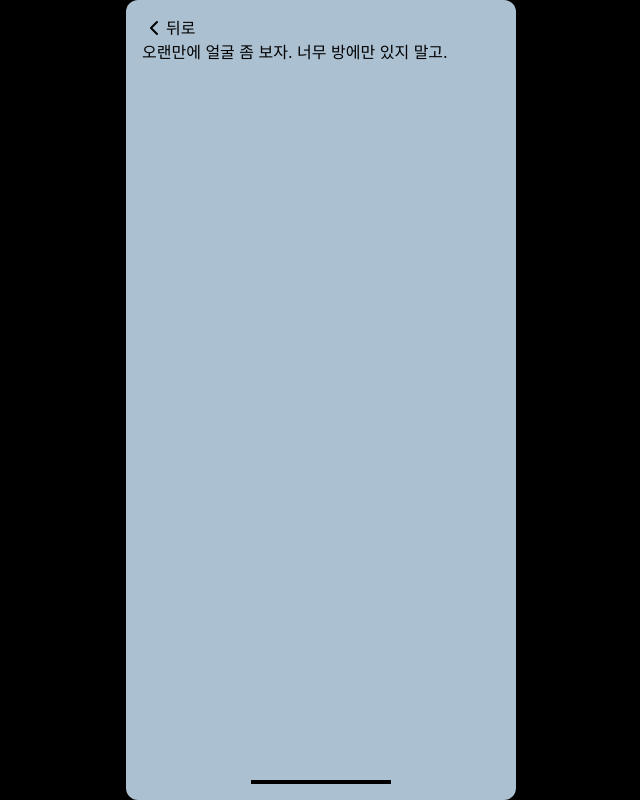
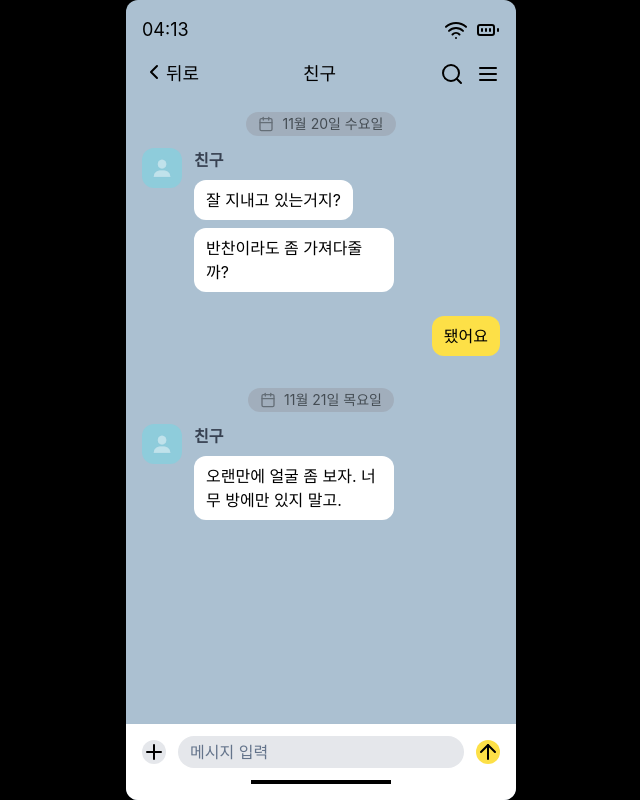
Before and after one commit to SeohyunLilyChoi/instell, a React (Vite) app: page /kakaoF/1 in a window 1280 px wide. Shown: the whole page, without its empty margins (319-959 px from the left). Built offline with nearby package versions, Linux system fonts and the light colour scheme; a web font is replaced by a local one.

Commit message:
Feat/add each kakao page

```diff
--- a/src/HomeScreen.tsx
+++ b/src/HomeScreen.tsx
@@ -40,7 +40,7 @@ export default function HomeScreen() {
         </div>
         <div>
           <div className="flex">
-            <div className="justify-items-center ml-1 mr-5">
+            <div className="justify-items-center ml-1 mr-5 cursor-pointer">
               <img
                 src={KakaoIcon}
                 onClick={() => {
@@ -50,7 +50,7 @@ export default function HomeScreen() {
               />
               <p>카카오톡</p>
             </div>
-            <div className="justify-items-center">
+            <div className="justify-items-center cursor-pointer">
               <img src={PhotoIcon} className="w-16 rounded-xl mb-1" />
               <p>사진</p>
             </div>
--- a/src/KakaoF.tsx
+++ b/src/KakaoF.tsx
@@ -1,5 +1,17 @@
-import { ChevronLeft } from 'lucide-react';
+import {
+  ArrowUp,
+  BatteryFullIcon,
+  Calendar,
+  ChevronLeft,
+  MenuIcon,
+  Plus,
+  Search,
+  WifiIcon,
+} from 'lucide-react';
+import { useEffect, useState } from 'react';
 import { useNavigate, useParams } from 'react-router-dom';
+
+import kakao_profile from './assets/kakao-profile.jpg';
 
 // 메시지 타입 정의
 type Message = {
@@ -17,29 +29,130 @@ type KakaoFProps = {
 
 export default function KakaoF({ messages }: KakaoFProps) {
   const navigate = useNavigate();
+  const [time, setTime] = useState(new Date());
   const { id } = useParams();
 
+  useEffect(() => {
+    const timer = setInterval(() => {
+      setTime(new Date());
+    }, 1000);
+    return () => {
+      clearInterval(timer);
+    };
+  }, []);
+
   const message = messages.find((msg) => msg.id === id);
+
+  const getDayAgo = () => {
+    const DayAgo = new Date(time);
+    DayAgo.setDate(time.getDate() - 1);
+    return DayAgo;
+  };
 
   if (message !== undefined) {
     return (
       <div className="flex h-screen bg-black justify-center items-center">
         <div className="flex-col w-[390px] overflow-clip h-screen mt-10 mb-10 rounded-xl bg-[#ABC0D1] p-4 text-black ">
+          {/* Status Bar */}
+          <div className="flex justify-between items-center mb-4">
+            <span className="text-lg">
+              {time.toLocaleTimeString('ko-KR', {
+                hour: 'numeric',
+                minute: '2-digit',
+                hourCycle: 'h23',
+              })}
+            </span>
+            <div className="flex items-center gap-1">
+              <div className="flex">
+                <WifiIcon className="mr-2" />
+                <BatteryFullIcon />
+              </div>
+            </div>
+          </div>
+
+          <div className="flex w-[390px] px-4 pb-6 justify-self-center justify-between items-center">
             <div
               onClick={() => {
                 navigate(`/kakao`);
               }}
-            className="flex"
+              className="flex cursor-pointer"
             >
               <ChevronLeft />
-            뒤로
+              <p className="text-lg">뒤로</p>
             </div>
-          <div>{message.content}</div>
+            <div>
+              <p className="text-lg">{message.sender}</p>
+            </div>
+            <div className="flex">
+              <Search className="mr-3" />
+              <MenuIcon />
+            </div>
+          </div>
+
+          <div>
+            <p className="flex w-fit px-3 mb-3 justify-self-center items-center rounded-full text-sm bg-gray-400 opacity-60">
+              <Calendar className="w-4 mr-2 opacity-65" />
+              {getDayAgo().toLocaleDateString('ko-KR', {
+                month: 'long',
+                day: 'numeric',
+                weekday: 'long',
+              })}
+            </p>
+            <div className="flex mb-6">
+              <img src={kakao_profile} className="w-10 h-10 mr-3 rounded-xl" />
+              <div>
+                <p className="font-semibold text-gray-700 mb-2">
+                  {message.sender}
+                </p>
+                <p className="w-fit max-w-[200px] px-3 py-2 mb-2 rounded-xl bg-white">
+                  잘 지내고 있는거지?
+                </p>
+                <p className="max-w-[200px] px-3 py-2 rounded-xl bg-white">
+                  반찬이라도 좀 가져다줄까?
+                </p>
+              </div>
+            </div>
+            <div className="flex mb-6 justify-self-end">
+              <div>
+                <p className="w-fit max-w-[200px] px-3 py-2 mb-2 rounded-xl bg-white bg-yellow-300">
+                  됐어요
+                </p>
+              </div>
+            </div>
+          </div>
+
+          <p className="flex w-fit px-3 mb-3 justify-self-center items-center rounded-full text-sm bg-gray-400 opacity-60">
+            <Calendar className="w-4 mr-2 opacity-65" />
+            {time.toLocaleDateString('ko-KR', {
+              month: 'long',
+              day: 'numeric',
+              weekday: 'long',
+            })}
+          </p>
+          <div className="flex">
+            <img src={kakao_profile} className="w-10 h-10 mr-3 rounded-xl" />
+            <div>
+              <p className="font-semibold text-gray-700 mb-2">
+                {message.sender}
+              </p>
+              <p className="max-w-[200px] px-3 py-2 rounded-xl bg-white">
+                {message.content}
+              </p>
+            </div>
+          </div>
+
+          <div className="fixed bottom-0 inset-x-0 bg-white shadow-md rounded-b-xl flex w-[390px] px-4 justify-self-center justify-between items-center">
+            <Plus className="mt-3 mb-8 rounded-full bg-gray-200" />
+            <div className="mt-3 mb-8 mx-3 pl-3 py-1 grow bg-gray-200 text-slate-500 rounded-full">
+              메시지 입력
+            </div>
+            <ArrowUp className="mt-3 mb-8 bg-yellow-300 rounded-full" />
+          </div>
           <div
             onClick={() => {
               navigate(`/home`);
             }}
-            className="fixed bottom-4 inset-x-0 justify-self-center w-[140px] border-b-4 border-black"
+            className="fixed bottom-4 inset-x-0 justify-self-center w-[140px] border-b-4 border-black cursor-pointer"
           ></div>
         </div>
       </div>
--- a/src/LockScreen.tsx
+++ b/src/LockScreen.tsx
@@ -58,7 +58,7 @@ export default function LockScreen() {
         onClick={() => {
           navigate(`/home`);
         }}
-        className="flex-col w-[390px] h-screen mt-10 mb-10 rounded-xl bg-gradient-to-br from-purple-800 via-blue-800 to-teal-800 p-4 text-white"
+        className="flex-col w-[390px] h-screen mt-10 mb-10 rounded-xl bg-gradient-to-br from-purple-800 via-blue-800 to-teal-800 p-4 text-white cursor-pointer"
       >
         {/* Status Bar */}
         <div className="flex justify-between items-center mb-4">
@@ -110,7 +110,7 @@ export default function LockScreen() {
               <div className="flex items-center gap-3">
                 <div className="w-10 h-10 bg-gray-300/30 rounded-full flex items-center justify-center">
                   {message.isKakao === true ? (
-                    <div>
+                    <div className="cursor-pointer">
                       <img
                         src={kakao_logo}
                         className="absolute bottom-3 left-10 w-5 rounded-lg"
@@ -135,7 +135,7 @@ export default function LockScreen() {
                     </div>
                   )}
                 </div>
-                <div className="flex-1 pl-2">
+                <div className="flex-1 pl-2 cursor-pointer">
                   <div className="flex justify-between items-start">
                     <span className="font-medium font-semibold">
                       {message.sender}
```
Lines whose indentation alone changed are shown as unchanged.
